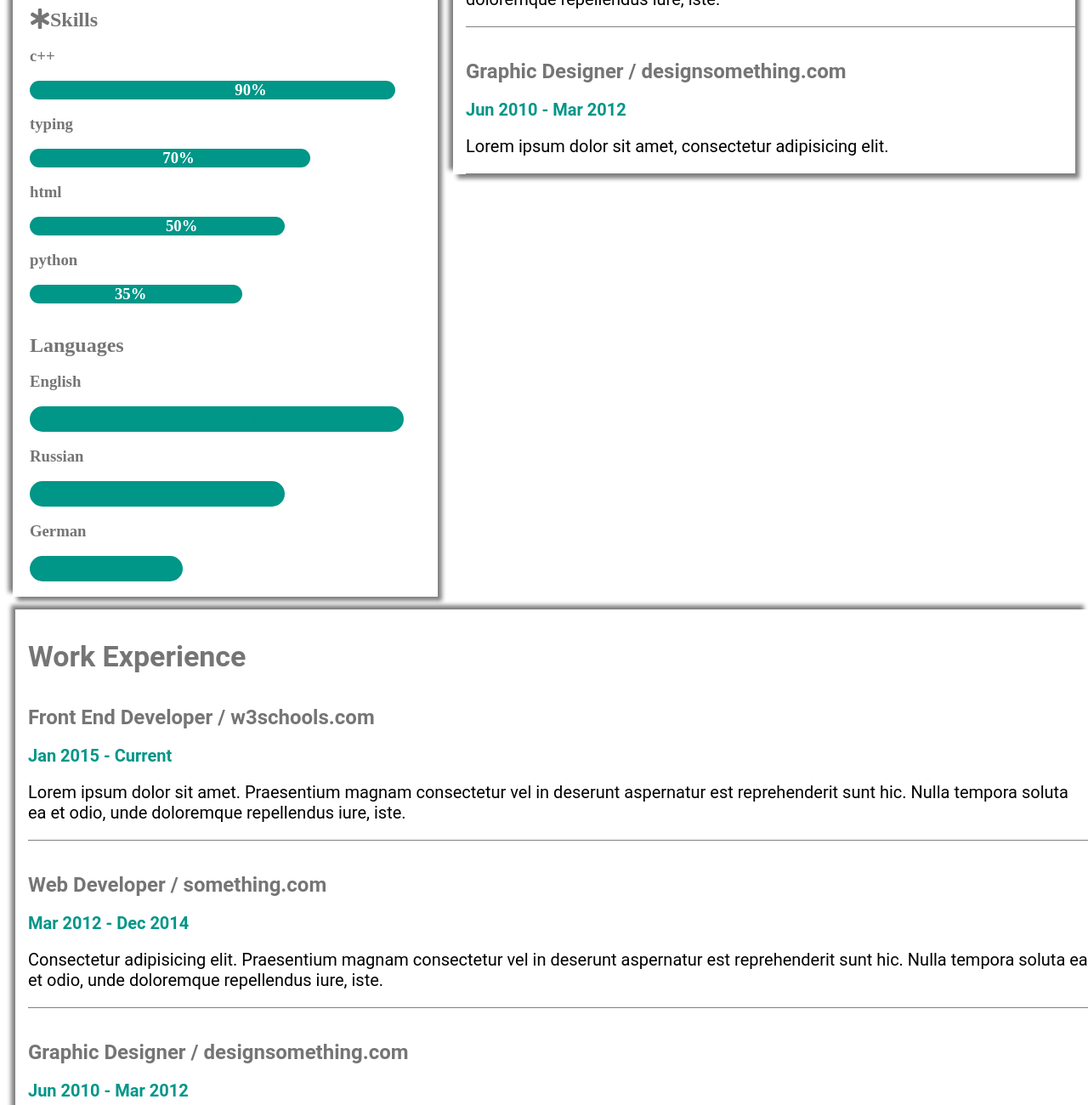
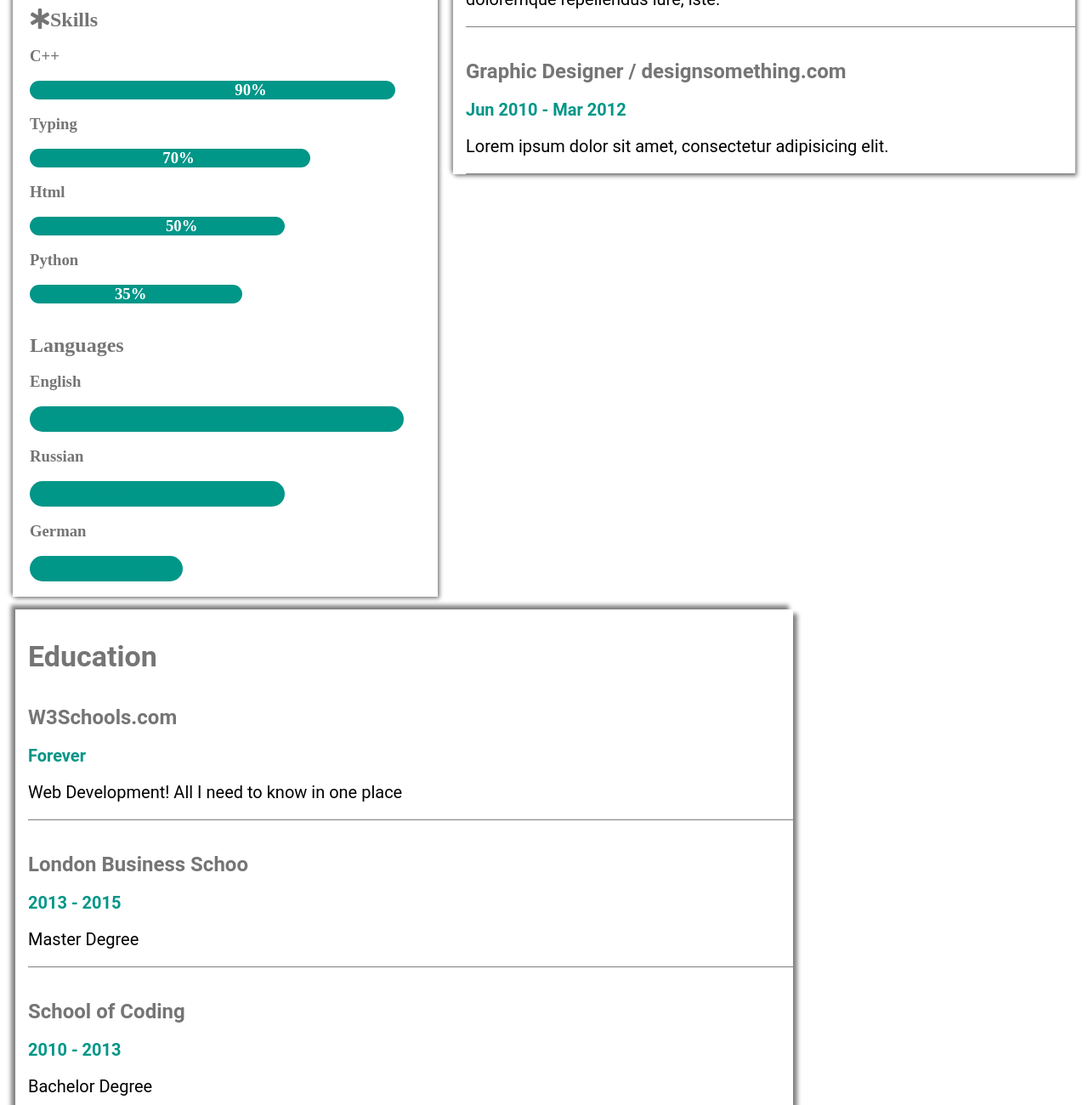
Before and after one commit to qurbonzodanodir/homework-8, a plain HTML site: page index.html in a window 1280 px wide. Shown: the part 500-1800 px from the top of the page at 85% size. Drawn offline with Linux system fonts and the light colour scheme.

Commit message:
project karib 100% wid yak du kambudu dorad tamom

```diff
--- a/index.html
+++ b/index.html
@@ -33,25 +33,25 @@
         <br />
         <h2><i class="fa-solid fa-star-of-life"></i>Skills</h2>
         <br />
-        <h3>c++</h3>
+        <h3>C++</h3>
         <br />
         <div class="icon1">
           <h3>90%</h3>
         </div>
         <br />
-        <h3>typing</h3>
+        <h3>Typing</h3>
         <br />
         <div class="icon2">
           <h3>70%</h3>
         </div>
         <br />
-        <h3>html</h3>
+        <h3>Html</h3>
         <br />
         <div class="icon3">
           <h3>50%</h3>
         </div>
         <br />
-        <h3>python</h3>
+        <h3>Python</h3>
         <br />
         <div class="icon4">
           <h3>35%</h3>
@@ -87,7 +87,7 @@
         <br />
         <h2>Front End Developer / w3schools.com</h2>
         <br />
-        <h3>Jan 2015 - Current</h3>
+        <h3>Jan 2015 - <span>Current</span></h3>
         <br />
         <p>
           Lorem ipsum dolor sit amet. Praesentium magnam consectetur vel in
@@ -116,37 +116,34 @@
     </div>
     <div class="main2">
         <div class="item">
-          <h1>Work Experience</h1>
+          <h1>Education</h1>
         </div>
         <br />
         <br />
-        <h2>Front End Developer / w3schools.com</h2>
+        <h2>W3Schools.com</h2>
         <br />
-        <h3>Jan 2015 - Current</h3>
+        <h3>Forever</h3>
         <br />
         <p>
-          Lorem ipsum dolor sit amet. Praesentium magnam consectetur vel in
-          deserunt aspernatur est reprehenderit sunt hic. Nulla tempora soluta
-          ea et odio, unde doloremque repellendus iure, iste.
+            Web Development! All I need to know in one place
         </p>
         <br />
         <br />
-        <h2>Web Developer / something.com</h2>
+        <h2>London Business Schoo</h2>
         <br />
-        <h3>Mar 2012 - Dec 2014</h3>
+        <h3>2013 - 2015</h3>
         <br />
         <p>
-          Consectetur adipisicing elit. Praesentium magnam consectetur vel in
-          deserunt aspernatur est reprehenderit sunt hic. Nulla tempora soluta
-          ea et odio, unde doloremque repellendus iure, iste.
+            Master Degree
         </p>
         <br />
         <br />
-        <h2>Graphic Designer / designsomething.com</h2>
+        <h2>School of Coding</h2>
         <br />
-        <h3>Jun 2010 - Mar 2012</h3>
+        <h3>2010 - 2013</h3>
         <br />
-        <p>Lorem ipsum dolor sit amet, consectetur adipisicing elit.</p>
+        <p>
+            Bachelor Degree</p>
       </div>
   </body>
 </html>
--- a/style.css
+++ b/style.css
@@ -5,8 +5,8 @@
 .main{
 
    width: 500px;
-  box-shadow: 5px 5px 5px gray,
-  -5px -5px 5px gray;
+  box-shadow: 2px 2px 5px gray,
+  -2px -2px 5px gray;
   color: #757575;
 
 }
@@ -101,8 +101,8 @@
     height: 690px;
     padding-left: 15px;
     margin-left: 18px;
-    box-shadow: 5px 5px 5px gray,
-  -5px -5px 5px gray;
+    box-shadow: 2px 2px 5px gray,
+  -2px -2px 5px gray;
   font-family: "Roboto", sans-serif;
 
  }
@@ -124,7 +124,8 @@
     color: #757575;
 }
 .main2{
-    height: 690px;
+    height: 620px;
+    width: 900px;
     padding-left: 15px;
     margin-left: 18px;
     box-shadow: 5px 5px 5px gray,
@@ -143,3 +144,9 @@
 .main2 h2{
     color: #757575;
 }
+span{
+    background-color: #009688;
+    color: white;
+    padding: 2px 8px 2px 6px;
+    border-radius: 7px;
+}
```
